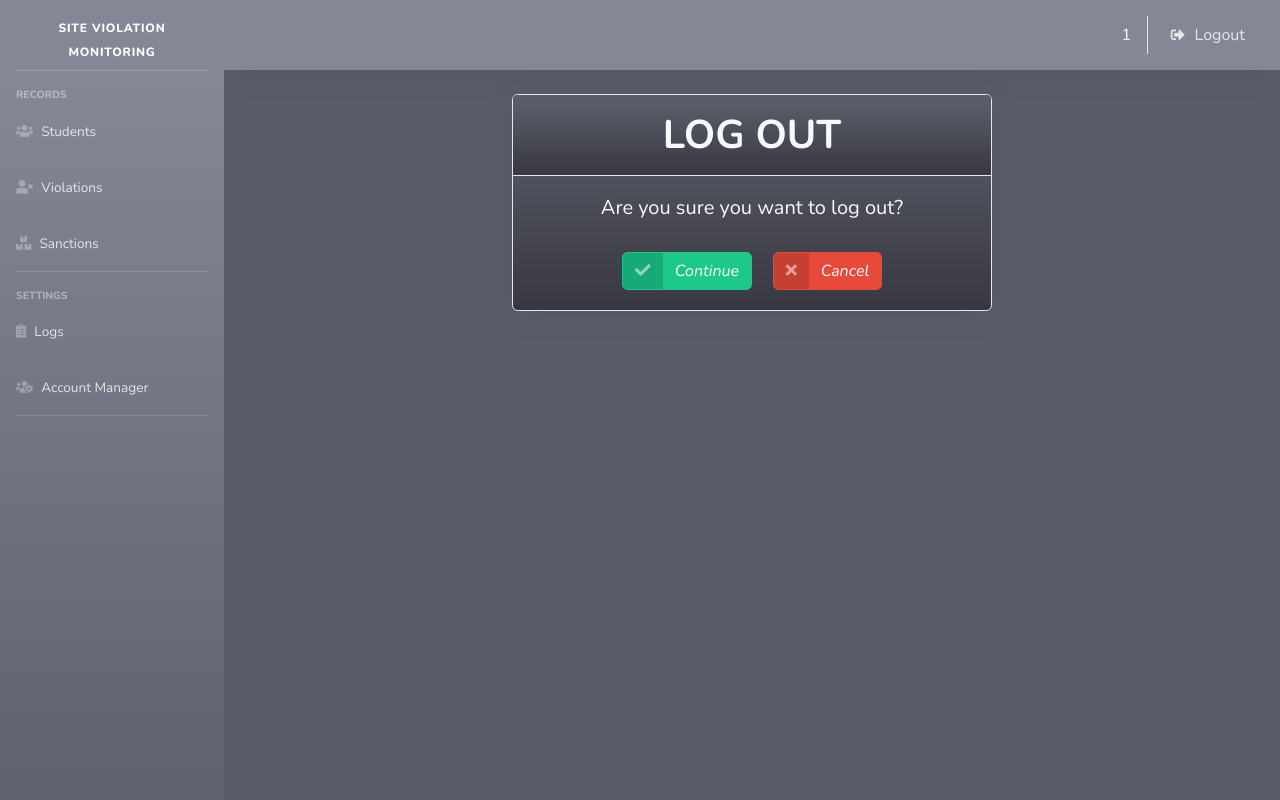
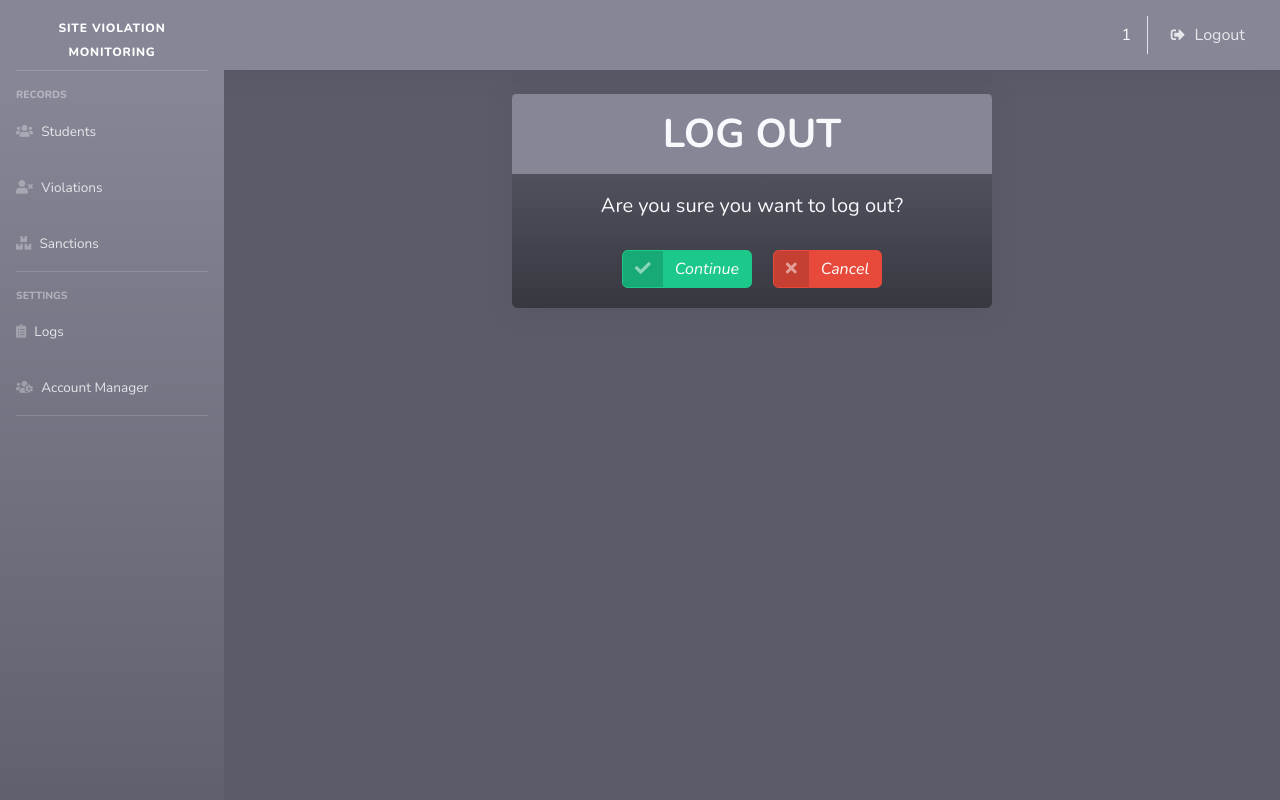
Before and after one commit to mgamiao/siteviolationmonitoring, a PHP site: page /logout.php in a window 1280 px wide. Run offline with PHP 8.4, Linux system fonts and the light colour scheme; the visitor is signed in with stand-in values (Sample User, id 1).

Commit message:
fixed borders, added footer

```diff
--- a/logout.php
+++ b/logout.php
@@ -6,8 +6,8 @@ include "header.php";
         <!-- Begin Page Content -->
         <div class="container-fluid">
 
-<div class="card shadow w-50 bg-gradient-dark text-light">
-                <div class="card-header py-3 bg-gradient-dark">
+<div class="card shadow w-50 bg-gradient-dark text-light" style="border:none;">
+                <div class="card-header py-3 bg-secondary" style="border:none;">
                   <h1 class="m-0 font-weight-bold text-light">LOG OUT</h1>
                 </div>
 
```
Also changed, not shown: my_account_edit.php (+8 -2 lines), my_account_manage.php (+9 -4 lines).
